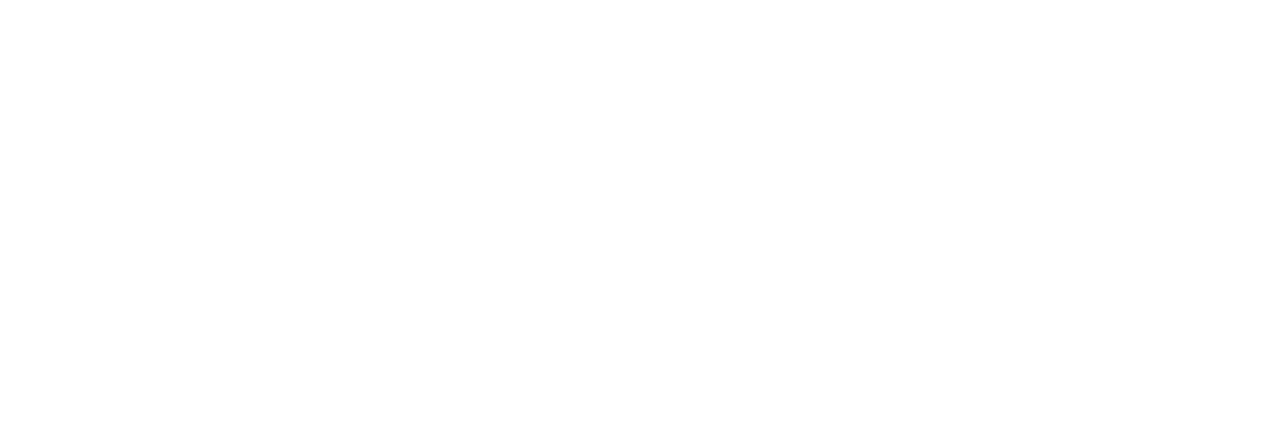
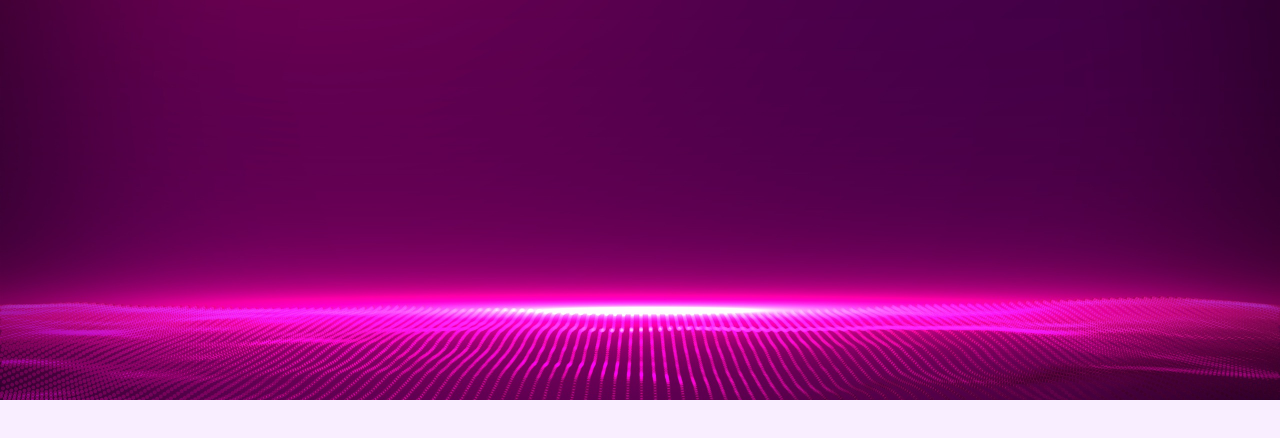
Before and after one commit to lucianobrsts/html-css, a plain HTML site: page projeto_final_05/index.html in a window 1280 px wide. Drawn offline with Linux system fonts and the light colour scheme.

Commit message:
Adicionado header

```diff
--- a/projeto_final_05/css/styles.css
+++ b/projeto_final_05/css/styles.css
@@ -3,4 +3,13 @@ body {
     padding: 0;
     font-family: 'Lucida Sans', 'Lucida Sans Regular', 'Lucida Grande', 'Lucida Sans Unicode', Geneva, Verdana, sans-serif;
     box-sizing: border-box;
+    background-color: #f9eeff;
 }
+
+header {
+    background-image: url("../img/imagem.jpg");
+    background-size: cover;
+    background-position: center;
+    width: 100%;
+    height: 400px;
+}
--- a/projeto_final_05/index.html
+++ b/projeto_final_05/index.html
@@ -3,10 +3,16 @@
 <head>
     <meta charset="UTF-8">
     <meta name="viewport" content="width=device-width, initial-scale=1.0">
-    <title>Document</title>
+    <title>FAQs</title>
     <link rel="stylesheet" href="css/styles.css">
 </head>
 <body>
+    <header></header>
 
+    <main>
+        <div class="container">
+
+        </div>
+    </main>
 </body>
 </html>
```
Also changed, not shown: projeto_final_05/img/imagem.avif (added), projeto_final_05/img/imagem.jpg (added).
